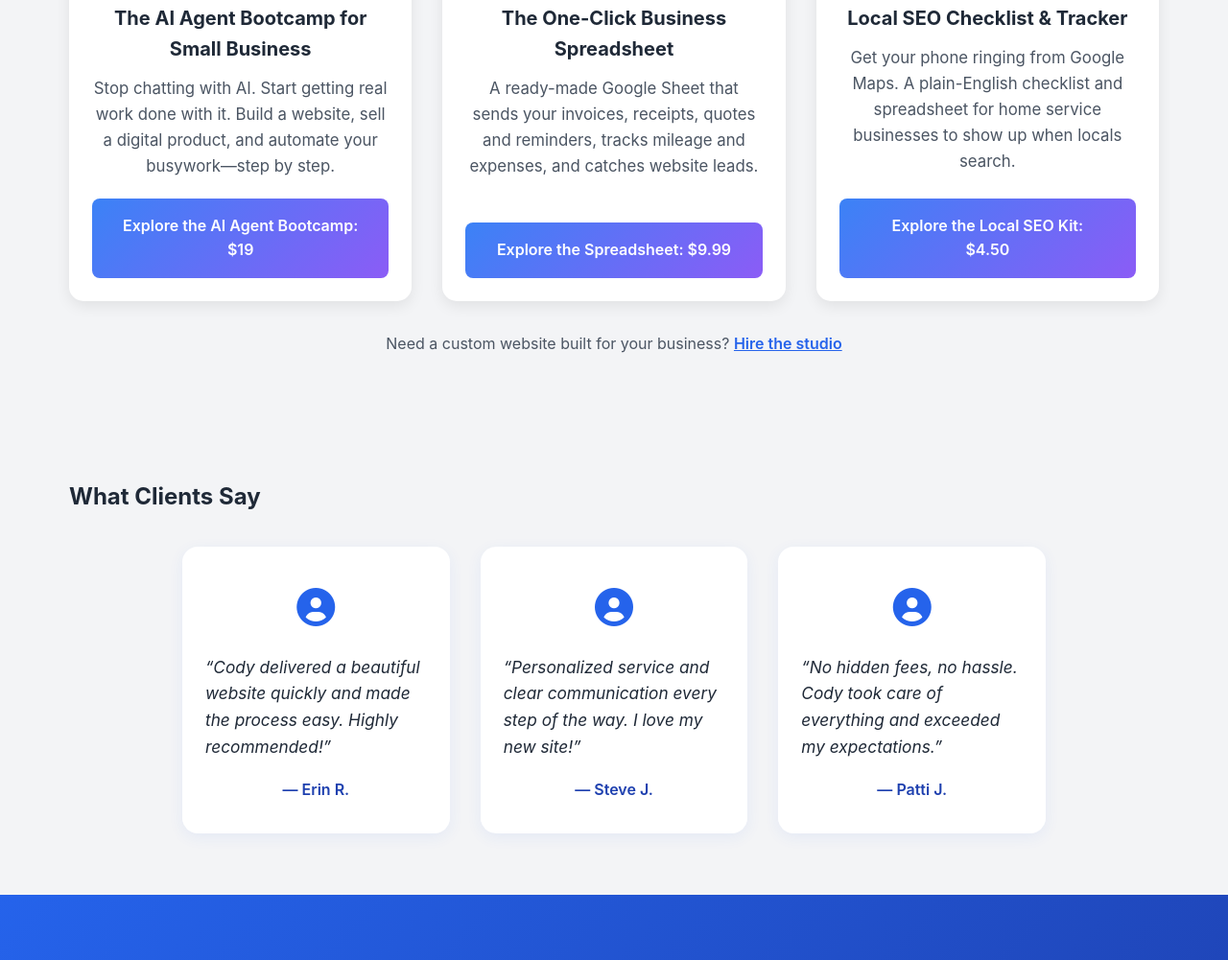
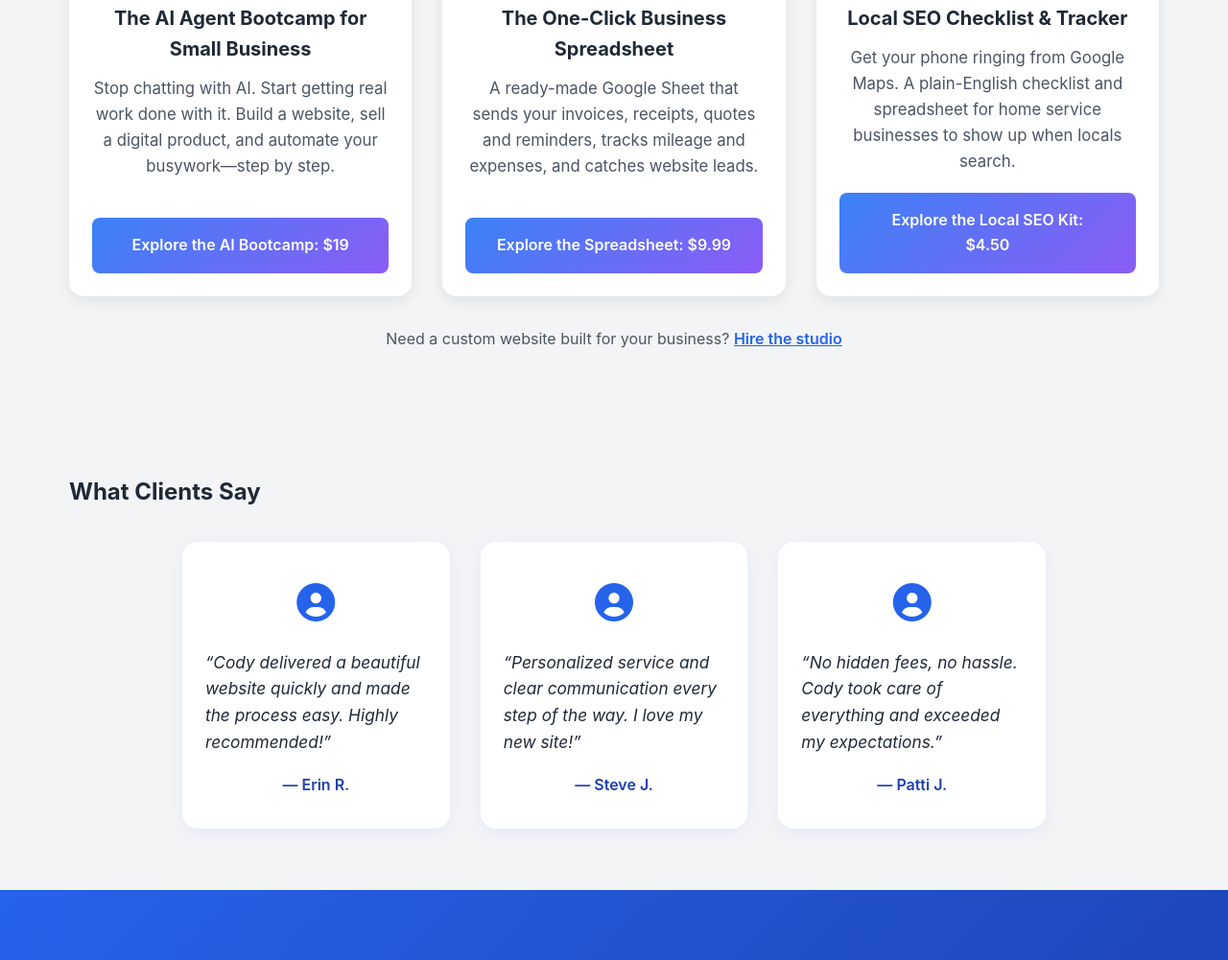
Before and after one commit to cjcody/codyjwebstudio, a website: page index.html in a window 1280 px wide. Shown: the part 1684-2685 px from the top of the page at 96% size. Drawn offline with Linux system fonts and the light colour scheme.

Commit message:
Update link text for AI Bootcamp

```diff
--- a/index.html
+++ b/index.html
@@ -146,7 +146,7 @@
                         <img src="ai-agent-bootcamp/images/preview-1-cover-and-contents.webp" alt="The AI Agent Bootcamp for Small Business" width="320" height="213" loading="lazy" decoding="async">
                         <h3>The AI Agent Bootcamp for Small Business</h3>
                         <p>Stop chatting with AI. Start getting real work done with it. Build a website, sell a digital product, and automate your busywork—step by step.</p>
-                        <a href="ai-agent-bootcamp/" class="cta-button primary">Explore the AI Agent Bootcamp: $19</a>
+                        <a href="ai-agent-bootcamp/" class="cta-button primary">Explore the AI Bootcamp: $19</a>
                     </div>
                     <div class="work-card">
                         <img src="one-click-spreadsheet/images/preview-1-cover-and-contents.webp" alt="The One-Click Business Spreadsheet" width="320" height="213" loading="lazy" decoding="async">
```
